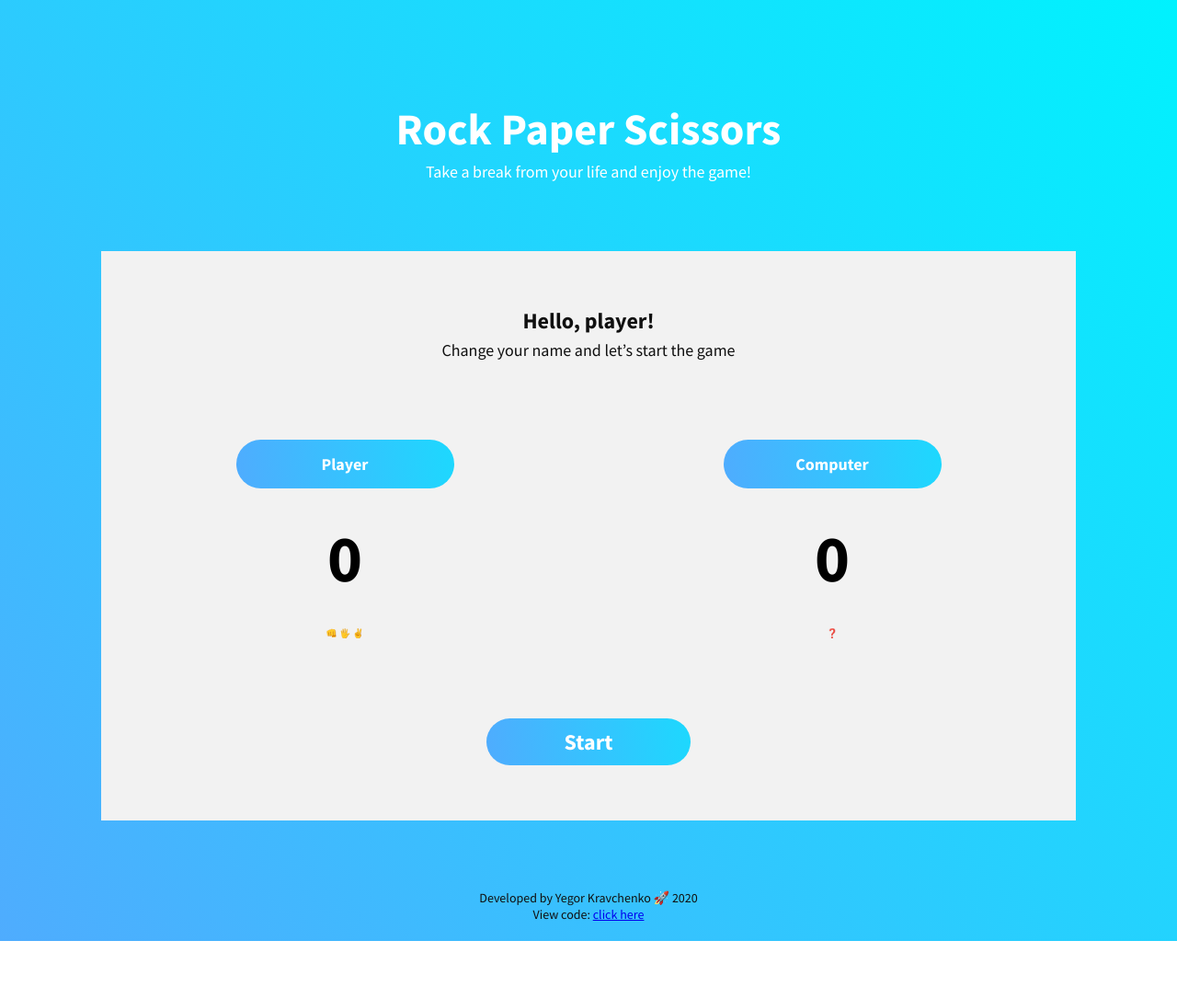
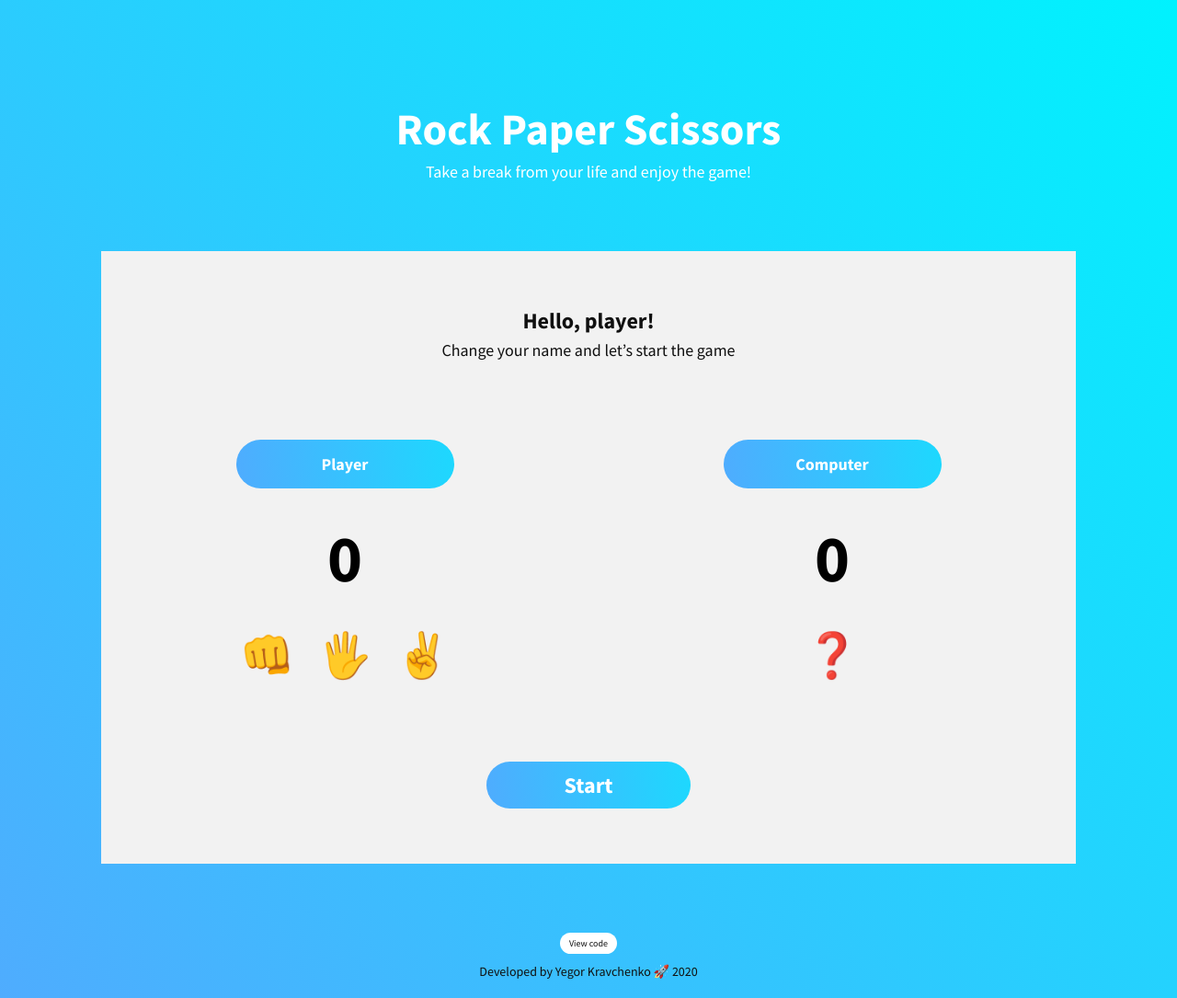
Before and after one commit to yegorkravchenko/rock-paper-scissors, a plain HTML site: page index.html in a window 1280 px wide. Shown: the whole page at 92% size. Before the commit the page ends 1023 px from the top, so only its background shows below. Drawn offline with Linux system fonts and the light colour scheme.

Commit message:
Add script tag, minor fixes

```diff
--- a/index.html
+++ b/index.html
@@ -24,7 +24,7 @@
                             <input id="username" type="text" maxlength="15" value="Player">
                         </div>
                         <p id="user-score" class="score">0</p>
-                        <p>
+                        <p id="player-move" class="figures">
                             <span id="rock">👊</span>
                             <span id="paper">🖐</span>
                             <span id="scissors">✌</span>
@@ -32,10 +32,10 @@
                     </div>
                     <div class="player-box">
                         <div class="nickname-label">
-                            <input type="text" maxlength="15" value="Computer">
+                            <input type="text" maxlength="15" value="Computer" readonly>
                         </div>
                         <p id="comp-score" class="score">0</p>
-                        <p>
+                        <p class="figures">
                             <span id="comp-move">❓️</span>
                         </p>
                     </div>
@@ -44,8 +44,10 @@
             </div>
         </main>
         <footer>
+            <a id="view-code-btn" href="https://github.com/yegorkravchenko/rock-paper-scissors" target="_blank">View code</a>
             <p>Developed by Yegor Kravchenko 🚀 2020</p>
-            <p>View code: <a href="https://github.com/yegorkravchenko/rock-paper-scissors" target="_blank">click here</a></p>
         </footer>
+
+        <script src="./app.js"></script>
     </body>
 </html>
```
